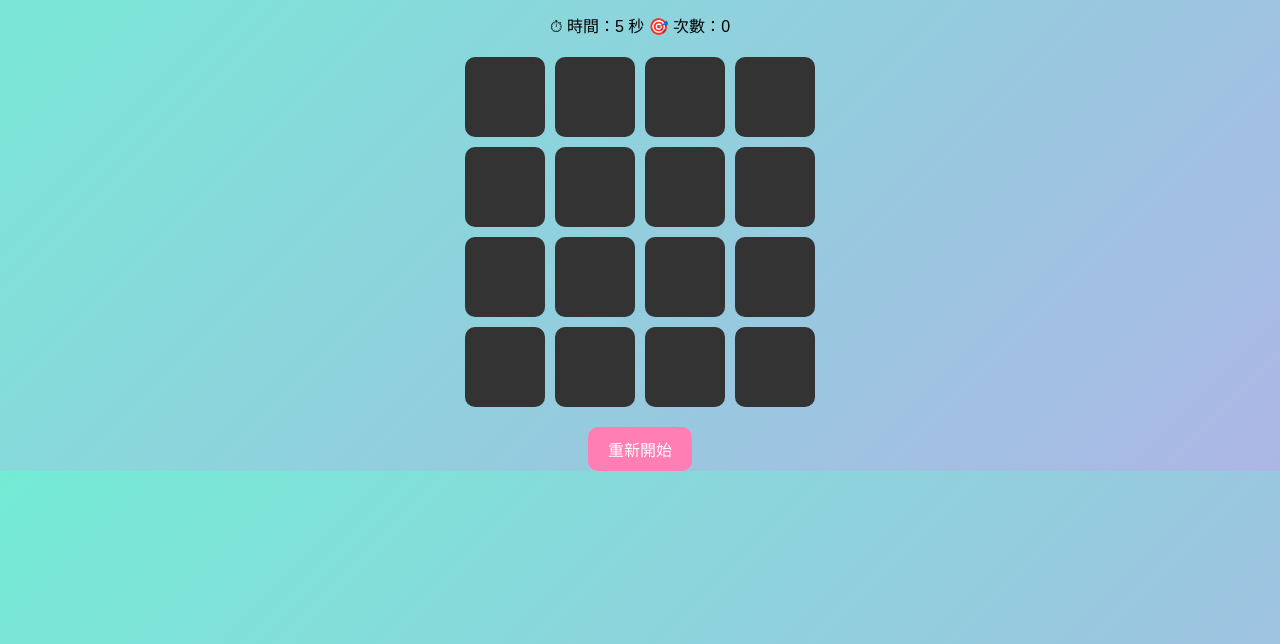
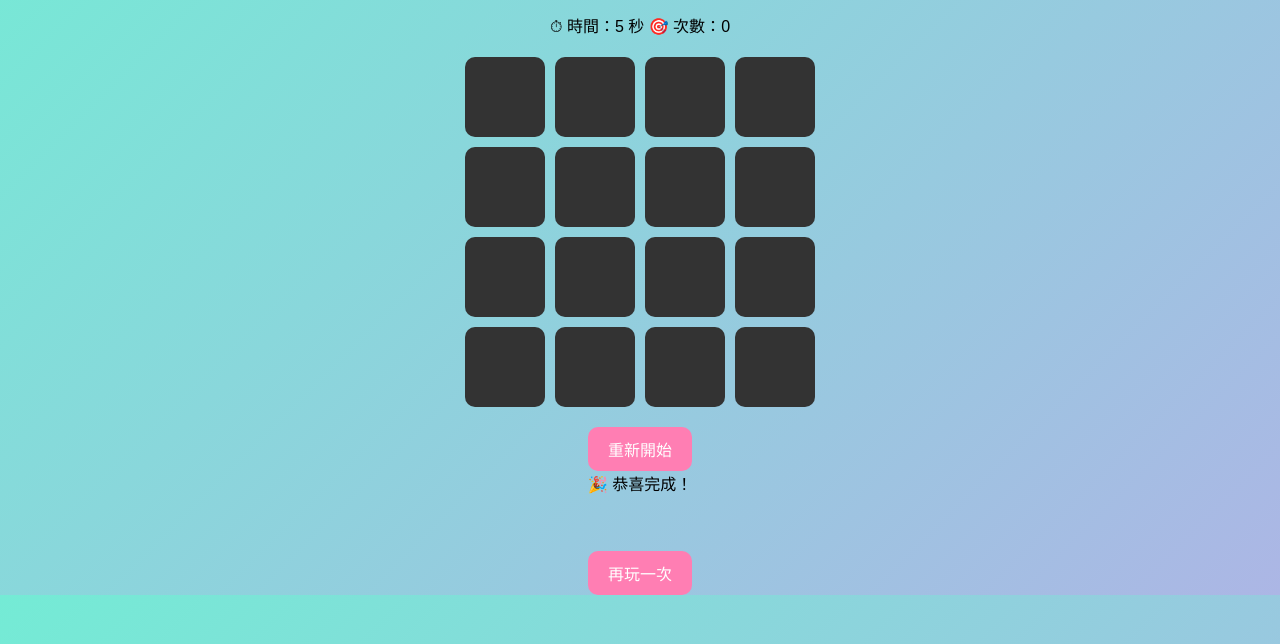
Before and after one commit to jasonkuo227/D1114181021-, a plain HTML site: page index.html in a window 1280 px wide. Shown: the part 156-800 px from the top of the page. Drawn offline with Linux system fonts and the light colour scheme.

Commit message:
Update index.html

```diff
--- a/index.html
+++ b/index.html
@@ -22,6 +22,13 @@
 
 <button onclick="restartGame()">重新開始</button>
 
+<!-- 勝利畫面 -->
+<div id="winMessage" class="hidden">
+    🎉 恭喜完成！<br>
+    <span id="finalStats"></span><br><br>
+    <button onclick="restartGame()">再玩一次</button>
+</div>
+
 <script src="script.js"></script>
 </body>
 </html>
```
